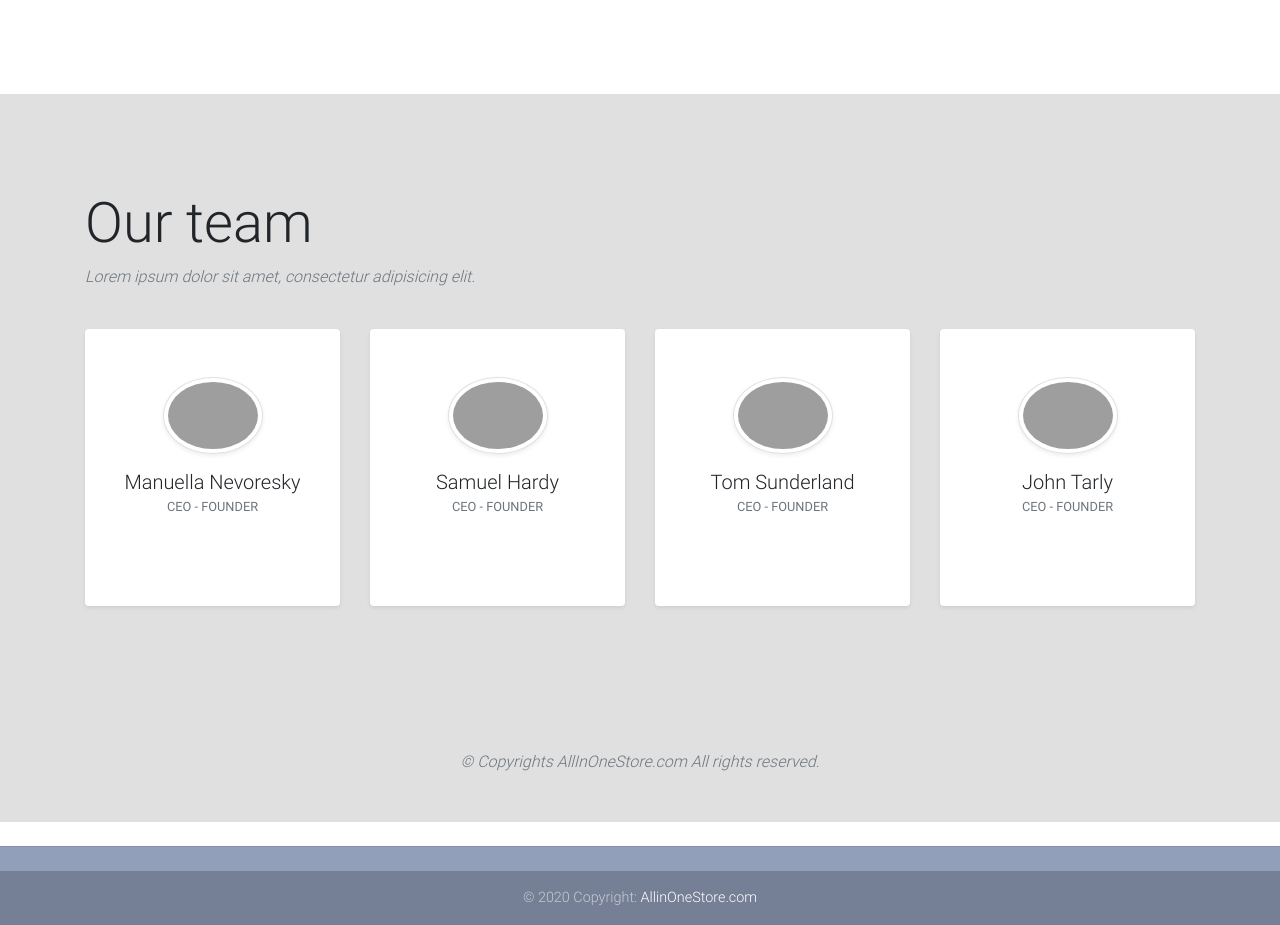
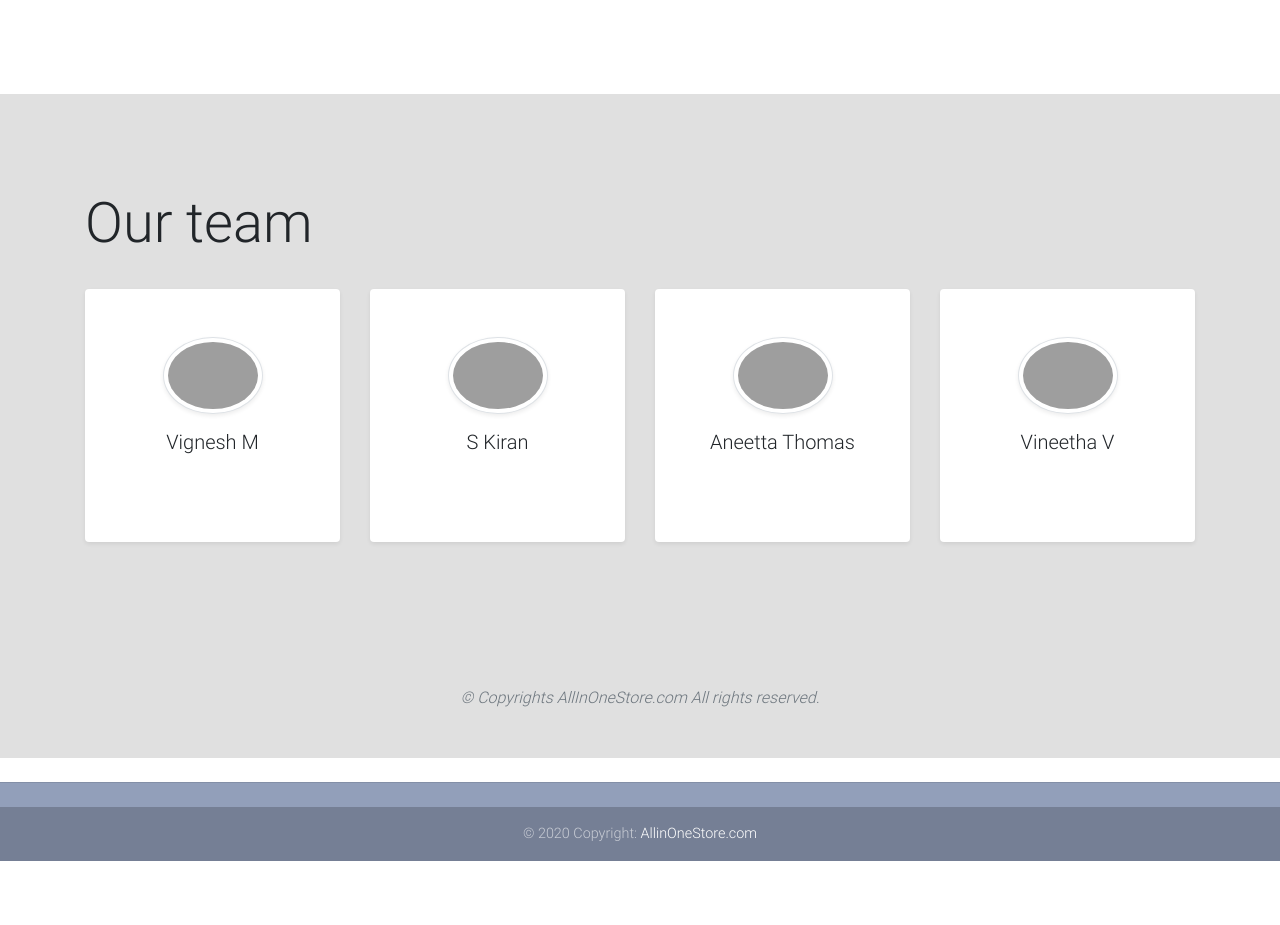
Before and after one commit to VigneshmNandu/AllinOneStore, a Django app: template templates/home.html in a window 1280 px wide. Shown: the part 2104-3029 px from the top of the page. After the commit the page ends 2965 px from the top, so only its background shows below. Run offline with Django 3.2, Linux system fonts and the light colour scheme; the template is opened without the code that fills it, so the values that code supplies are empty; some libraries are stand-ins or nearby versions; grey boxes are pictures that could not be loaded.

Commit message:
Changed home page bottom content

```diff
--- a/templates/home.html
+++ b/templates/home.html
@@ -409,15 +409,14 @@ We hope you enjoy our products as much as we enjoy offering them to you. </p>
     <div class="row mb-4">
       <div class="col-lg-5">
         <h2 class="display-4 font-weight-light">Our team</h2>
-        <p class="font-italic text-muted">Lorem ipsum dolor sit amet, consectetur adipisicing elit.</p>
       </div>
     </div>
 
     <div class="row text-center">
       <!-- Team item-->
       <div class="col-xl-3 col-sm-6 mb-5">
-        <div class="bg-white rounded shadow-sm py-5 px-4"><img src="/home/vineetha/AllinOneStore-main (2)/AllinOneStore-main/Photo/WhatsApp Image 2021-04-23 at 22.56.14.jpeg" alt="" width="100" class="img-fluid rounded-circle mb-3 img-thumbnail shadow-sm">
-          <h5 class="mb-0">Manuella Nevoresky</h5><span class="small text-uppercase text-muted">CEO - Founder</span>
+        <div class="bg-white rounded shadow-sm py-5 px-4"><img src="https://res.cloudinary.com/mhmd/image/upload/v1556834133/avatar-1_s02nlg.png" alt="" width="100" class="img-fluid rounded-circle mb-3 img-thumbnail shadow-sm">
+          <h5 class="mb-0">Vignesh M</h5>
           <ul class="social mb-0 list-inline mt-3">
             <li class="list-inline-item"><a href="#" class="social-link"><i class="fa fa-facebook-f"></i></a></li>
             <li class="list-inline-item"><a href="#" class="social-link"><i class="fa fa-twitter"></i></a></li>
@@ -431,7 +430,7 @@ We hope you enjoy our products as much as we enjoy offering them to you. </p>
       <!-- Team item-->
       <div class="col-xl-3 col-sm-6 mb-5">
         <div class="bg-white rounded shadow-sm py-5 px-4"><img src="https://res.cloudinary.com/mhmd/image/upload/v1556834130/avatar-3_hzlize.png" alt="" width="100" class="img-fluid rounded-circle mb-3 img-thumbnail shadow-sm">
-          <h5 class="mb-0">Samuel Hardy</h5><span class="small text-uppercase text-muted">CEO - Founder</span>
+          <h5 class="mb-0">S Kiran</h5>
           <ul class="social mb-0 list-inline mt-3">
             <li class="list-inline-item"><a href="#" class="social-link"><i class="fa fa-facebook-f"></i></a></li>
             <li class="list-inline-item"><a href="#" class="social-link"><i class="fa fa-twitter"></i></a></li>
@@ -445,7 +444,7 @@ We hope you enjoy our products as much as we enjoy offering them to you. </p>
       <!-- Team item-->
       <div class="col-xl-3 col-sm-6 mb-5">
         <div class="bg-white rounded shadow-sm py-5 px-4"><img src="https://res.cloudinary.com/mhmd/image/upload/v1556834133/avatar-2_f8dowd.png" alt="" width="100" class="img-fluid rounded-circle mb-3 img-thumbnail shadow-sm">
-          <h5 class="mb-0">Tom Sunderland</h5><span class="small text-uppercase text-muted">CEO - Founder</span>
+          <h5 class="mb-0">Aneetta Thomas</h5>
           <ul class="social mb-0 list-inline mt-3">
             <li class="list-inline-item"><a href="#" class="social-link"><i class="fa fa-facebook-f"></i></a></li>
             <li class="list-inline-item"><a href="#" class="social-link"><i class="fa fa-twitter"></i></a></li>
@@ -459,7 +458,7 @@ We hope you enjoy our products as much as we enjoy offering them to you. </p>
       <!-- Team item-->
       <div class="col-xl-3 col-sm-6 mb-5">
         <div class="bg-white rounded shadow-sm py-5 px-4"><img src="https://res.cloudinary.com/mhmd/image/upload/v1556834133/avatar-1_s02nlg.png" alt="" width="100" class="img-fluid rounded-circle mb-3 img-thumbnail shadow-sm">
-          <h5 class="mb-0">John Tarly</h5><span class="small text-uppercase text-muted">CEO - Founder</span>
+          <h5 class="mb-0">Vineetha V</h5>
           <ul class="social mb-0 list-inline mt-3">
             <li class="list-inline-item"><a href="#" class="social-link"><i class="fa fa-facebook-f"></i></a></li>
             <li class="list-inline-item"><a href="#" class="social-link"><i class="fa fa-twitter"></i></a></li>
```
Also changed, not shown: db.sqlite3.
